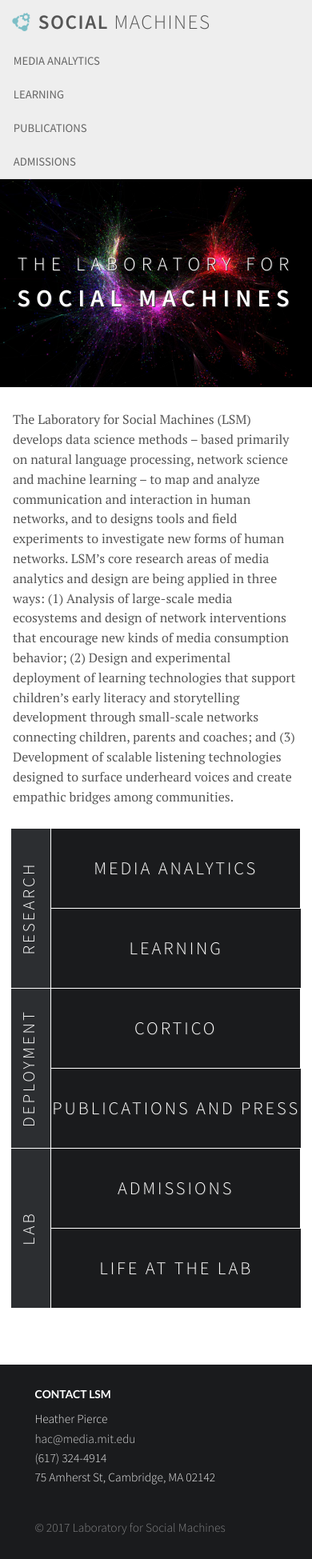
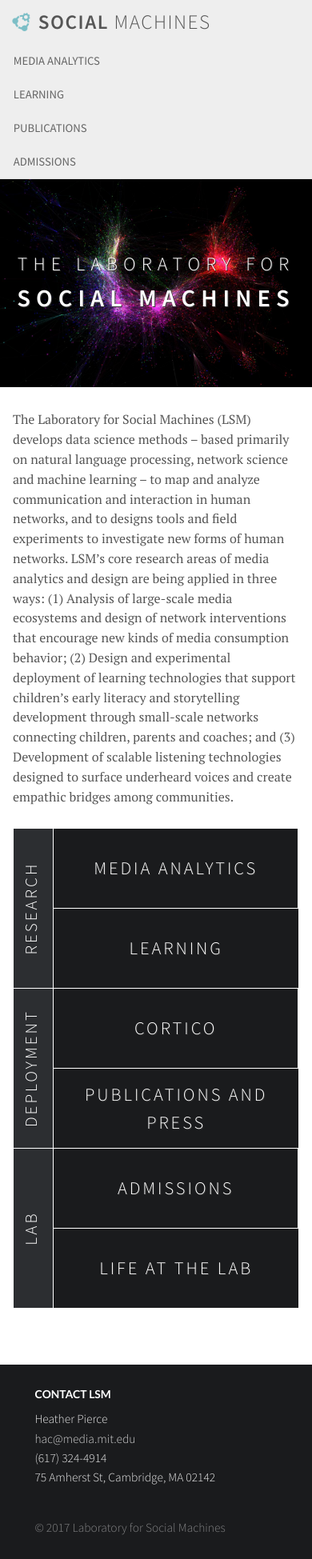
Before and after one commit to mit-ccc/social-machines.github.io, a Jekyll site: the page built from index.html, in a window 390 px wide. Shown: the whole page at 80% size. Built offline with Jekyll 4.4.1, drawn with Linux system fonts in a browser that asks for light colours; nearby versions of some CDN libraries; a script that is not in the unit is left out; the list of posts is cut into pages by our own code.

Commit message:
Make boxes on main page not full width

```diff
--- a/css/main.scss
+++ b/css/main.scss
@@ -273,6 +273,11 @@
 }
 
 @media only screen and (max-width: 768px) {
+  .ui.container .box-container {
+    margin-left: -1rem;
+    margin-right: -1rem;
+  }
+
   .boxes {
     .box {
       height: 100px;
--- a/index.html
+++ b/index.html
@@ -32,6 +32,7 @@
 
   </p>
 </div>
+<div class="ui container">
   <div class="box-container has-labels">
     <div class="box-labels">
       <div class="box-label"><span class="box-label-text">Research</span></div>
@@ -40,3 +41,4 @@
     </div>
   {% include boxes.html boxes=page.boxes columns="two" %}
   </div>
+</div>
```
Lines whose indentation alone changed are shown as unchanged.
